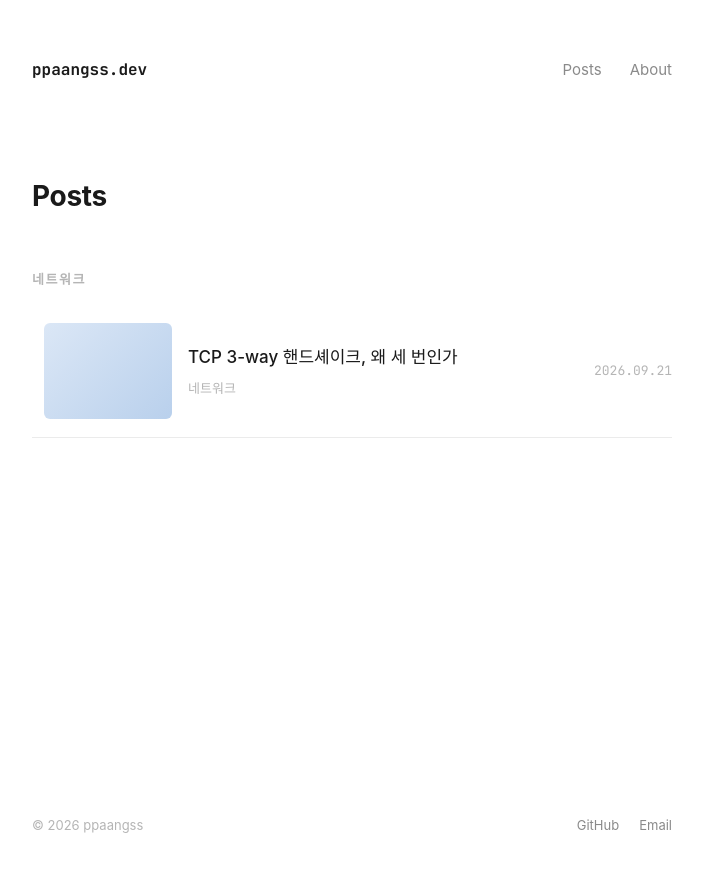
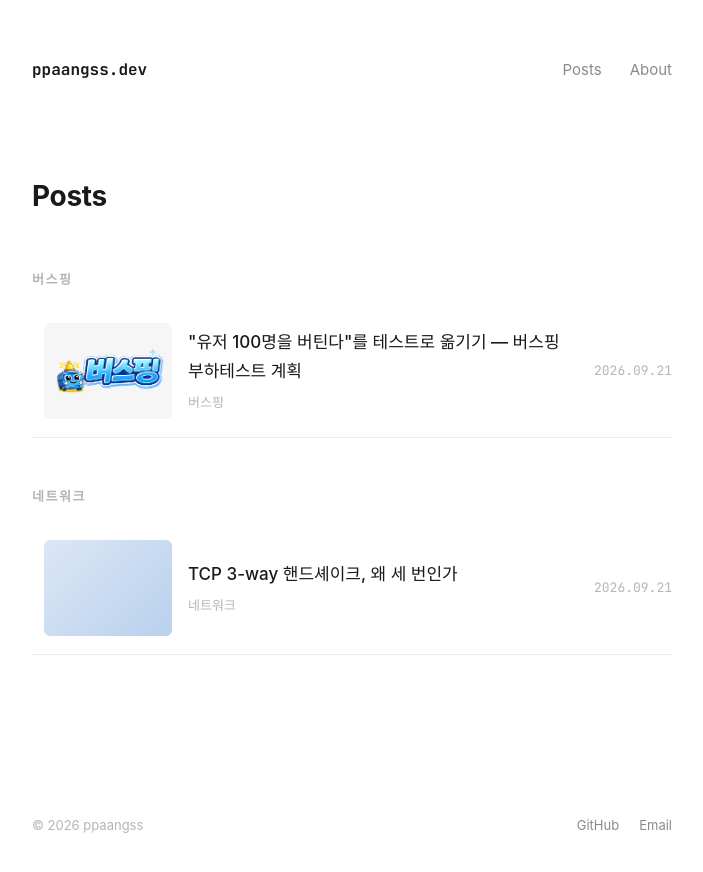
Before and after one commit to ppaangss/ppaangss.github.io, a Jekyll site: the page built from posts.html, in a window 1280 px wide. Shown: the top 872 px of the page, without its empty margins (288-991 px from the left). Built offline with Jekyll 4.4.1, drawn with Linux system fonts in a browser that asks for light colours; some web fonts are replaced; some of the changed lines change nothing that is shown.

Commit message:
post: 버스핑 부하테스트 계획 글 (초안 정리 + 썸네일)

```diff
--- /dev/null
+++ b/_posts/2026-09-21-busping-load-test-plan.md
@@ -0,0 +1,127 @@
+---
+title: "\"유저 100명을 버틴다\"를 테스트로 옮기기 — 버스핑 부하테스트 계획"
+categories: [버스핑]
+image: /assets/img/busping-mvp.png
+---
+
+![버스핑 앱](/assets/img/busping-mvp.png){: width="300"}
+
+**내가 자주 타는 버스 정류장 근처에 오면 알려주는 서비스, '버스핑'에 대하여 작성한 게시물 입니다.**
+
+# 1. 버스핑, 그리고 1차 MVP 완성
+
+짬 내서 만들던 앱의 1차 MVP가 드디어 끝났다.
+
+이름은 버스핑. 자주 타는 정류장을 즐겨찾기에 등록해두면, 그 근처에 갔을 때 "10번, 5분 후 도착 (3정거장 전)" 같은 푸시 알람이 자동으로 오는 앱이다.
+
+앱은 즐겨찾기한 정류장 근처에 갔을 때만 서버에 위치를 보낸다. 서버는 그 요청 안에서 근처 즐겨찾기를 찾고, 공공 버스 API(TAGO)에서 도착 정보를 받아 FCM으로 알람을 쏘는 구조다.
+
+이번 MVP에 들어간 기능은 디바이스 등록, 정류장 검색, 즐겨찾기, 도착정보 조회, 그리고 심장인 위치 기반 알람이다.
+
+기능은 다 됐으니 이제 배포하면 되겠다 싶지만, 그 전에 이 서버가 실제로 유저를 받으면 얼마나 버틸 수 있는지 테스트로 확인해보고자 한다.
+
+---
+
+# 2. 목표는 유저 100명, 근데 뭘 어떻게 테스트하지?
+
+목표는 미리 정해뒀다. 1차 MVP는 유저 100명. 100명이 앱을 켜놓고 쓰는 상황을 버티면 합격이라고 잡았다.
+
+그런데 막상 테스트를 하려고 보니 막막하다. "100명을 버틴다"를 어떻게 테스트로 옮기지? 동시에 요청을 100개 쏘면 되는 건가, 초당 100개인가? 서버가 안 죽으면 통과인가, 응답이 10초씩 걸려도 안 죽기만 하면 되는 건가? 목표 숫자만 있고, 그걸로 뭘 재고 뭘 확인해야 하는지가 없다.
+
+그리고 하나 더 걸리는 게 있다. 버스핑은 요청을 처리하는 길목마다 외부에 기대고 있다. 도착 정보는 공공 버스 API(TAGO)에서 오고, 알람은 FCM이 쏴준다. 정상일 때야 문제없겠지만 TAGO가 갑자기 느려지면? 아예 죽으면? 내 서버가 잘 만들어졌어도 남의 서버 때문에 무너질 수 있는 구조라, 이런 장애 상황도 꼼꼼히 확인하고 가야 한다.
+
+정리하면 질문은 두 개다. 100명을 버티는지 어떻게 확인하나. 그리고 외부가 아플 때 나는 얼마나 아픈가. 이 두 질문을 하나씩 공부하면서 테스트 계획을 세워봤다.
+
+---
+
+# 3. 기준부터 정하자
+
+고민하다 보니 순서가 잘못됐다는 걸 깨달았다. 테스트를 어떻게 돌릴지보다, 뭐가 통과인지를 먼저 정해야 했다.
+
+찾아보니 이걸 정리해둔 개념이 이미 있었다. 바로 SLO(Service Level Objective)다. "우리 서비스는 이 정도 품질을 지키겠다"고 정해두는 목표 수치다. 이게 없으면 테스트를 돌려도 결과를 해석할 수가 없다. 서버가 안 죽었어도 응답이 10초씩 걸리면 유저 입장에선 죽은 거나 마찬가지니까, "안 죽음"이 아니라 "이 속도 안에서 응답함"이 기준이 되어야 한다.
+
+> **SLO란?**
+> Service Level Objective. 서비스가 지키기로 스스로 정한 품질 목표치다. "응답시간 p95 300ms 이하, 에러율 1% 미만"처럼 구체적인 숫자로 적는다.
+>
+> 비슷한 용어로 SLI(품질을 재는 지표 자체 - 응답시간, 에러율 같은 것)와 SLA(고객과의 계약 - 어기면 배상)가 있는데, 관계는 "SLI로 재고, SLO를 목표로 삼고, SLA로 약속한다".
+
+그래서 버스핑의 기준을 정해봤다.
+
+| 항목                            | 기준                  | 이유                                            |
+| ----------------------------- | ------------------- | --------------------------------------------- |
+| 일반 조회 API (즐겨찾기 목록, 정류장 검색 등) | p95 ≤ 300ms         | 화면 보면서 기다리는 요청. 즉각 떠야 한다                      |
+| 위치 이벤트 API                    | p95 ≤ 3초            | 백그라운드 요청이라 여유는 있지만, 안에서 TAGO를 호출해서 느릴 수 있는 경로 |
+| 에러율                           | 1% 미만               | 속도 지표의 사각지대 보완. 빨리 실패하면 p95는 오히려 좋아 보인다       |
+| 알람 적시성                        | 위치 전송 → 푸시 도착 ≤ 5초  | 이 서비스의 존재 이유. 버스 놓치고 알람 오면 의미가 없다             |
+| 가용성                           | 99.9% (월 중단 43분 이내) | 인스턴스 1대의 장애나 배포가 서비스 중단이 되면 안 된다              |
+
+여기서 p95는 "요청 100개를 빠른 순으로 줄 세웠을 때 95번째 응답 시간"이다. 평균을 안 쓰는 이유는, 평균은 거짓말을 하기 때문이다. 요청 99개가 10ms고 1개가 10초면 평균은 110ms로 멀쩡해 보이지만, 유저 100명 중 1명은 10초를 기다렸다. p95는 "느린 쪽 유저의 경험"을 보는 지표다.
+
+> **p95란?**
+> 95번째 백분위수(percentile). 응답시간을 빠른 순으로 줄 세웠을 때 95% 지점의 값으로, "요청 100개 중 95개는 이 시간 안에 응답했다"는 뜻이다.
+>
+> p50(중앙값), p99도 같은 원리. 부하테스트에서 평균 대신 백분위수를 쓰는 이유는 소수의 극단값에 가려진 "느린 쪽 유저의 경험"을 봐야 하기 때문이다.
+
+이제 "버틴다"가 정의됐다. 유저 100명이 쓰는 동안 위 기준을 전부 지키면 버티는 거다. 남은 건 "유저 100명이 쓰는 동안"을 실제 요청으로 만들어내는 일이다.
+
+---
+
+# 4. 유저 100명을 시나리오로 만들기
+
+기준은 정했으니, 이제 "유저 100명이 쓰는 동안"을 만들 차례다. 그런데 유저 100명은 요청 몇 개일까?
+
+처음엔 단순히 동시에 요청 100개를 쏘면 되는 줄 알았다. 근데 부하테스트는 그렇게 만드는 게 아니었다. 유저 100명이 같은 순간에 버튼을 누르는 게 아니라 각자 자기 흐름대로 앱을 쓰니까, **"유저의 행동 시나리오 × 유저 수"**로 트래픽을 만들어야 실제와 비슷한 부하가 된다.
+
+그래서 버스핑 유저 1명의 흐름을 생각해봤다.
+
+1. 평소에는 아무 일도 없다. 앱은 유저가 즐겨찾기한 정류장 근처에 갔을 때만 서버에 위치를 알린다. 유저당 하루 몇 번, 출퇴근 시간에 몰리는 정도다.
+2. 위치를 받은 서버가 알람을 보낸다. "10번, 5분 후 도착 (3정거장 전)".
+3. 알람을 받은 유저가 앱을 연다. 도착정보 화면을 보면서 버스를 기다린다. 이때 화면이 실시간처럼 갱신되도록 앱이 30초마다 도착정보를 다시 조회한다. 버스가 올 때까지, 몇 분간.
+
+이게 버스핑 유저의 한 사이클이다. 이 시나리오에 유저 100명을 태우는 게 곧 부하테스트가 된다. 이제 이 시나리오로 어떤 테스트를 돌릴지 정하면 된다.
+
+---
+
+# 5. 어떤 테스트를 해야 하나
+
+시나리오는 만들었으니 이제 돌리면 되는데, 알아보니 부하테스트라는 게 한 종류가 아니었다. 목적마다 다른 테스트가 있고, 배포 전에 확인해야 할 것들을 정리하니 일곱 개가 나왔다.
+
+| #   | 테스트      | 답하려는 질문                             |
+| --- | -------- | ----------------------------------- |
+| 1   | 베이스라인 측정 | 부하가 없을 때 각 API의 기준 수치는? (유저 1명)     |
+| 2   | 로드 테스트   | 유저 100명을 SLO 안에서 버티나? (본편)          |
+| 3   | 스트레스 테스트 | 한계는 몇 명이고, 한계에서 어떤 모양으로 무너지나?       |
+| 4   | 스파이크 테스트 | 출근 시간처럼 트래픽이 순간에 몰리면?               |
+| 5   | 소크 테스트   | 며칠씩 돌려도 새는 것(메모리·커넥션·디스크) 없나?       |
+| 6   | 장애 상황 테스트 | TAGO가 느려지면? Redis가 죽으면? FCM이 실패하면?  |
+| 7   | 가용성 테스트  | 인스턴스 1대가 죽어도, 배포 중에도 서비스가 되나?       |
+
+1~5번은 첫 번째 질문("100명을 버티나")의 변주다. 기준 수치부터 재고(1), 목표를 버티는지(2), 여유는 얼마나 있는지(3), 몰릴 때(4)와 오래 돌 때(5)는 어떤지. 특히 스파이크는 버스핑에서 그냥 넘어갈 수 없는 게, 이 서비스의 트래픽은 하루 종일 균등한 게 아니라 **출근 시간 30분에 몰리는 게 본질**이라서다. 소크도 마찬가지로, 24시간 돌아갈 서버라면 세 시간짜리 테스트에 안 보이는 문제가 운영 3일 차에 터진다.
+
+6~7번이 두 번째 질문("외부와 인프라가 아플 때")의 몫이다. 장애는 일부러 주입해본다. 진짜 TAGO를 느리게 만들 수는 없으니, 환경은 실제 그대로 두고 **외부 의존성만 지연·실패를 흉내내는 가짜로 갈아끼워서** 테스트한다.
+
+순서에도 이유가 있다. 베이스라인이 맨 앞인 건 기준 없이는 비교가 안 되기 때문이고, 장애·가용성이 뒤인 건 **변수를 하나씩만 바꾸기 위해서다**. 정상 조건 통과를 먼저 확인해놔야, 장애 조건에서 무너졌을 때 그게 장애 때문이라고 말할 수 있다.
+
+## 어디서 돌리나
+
+전부 **실제 배포 환경에서** 돌린다.
+
+> **로컬에서 돌리면 안 되는 이유**
+>
+> - **수치가 다르다** - 내 노트북에서 잰 300ms는 실제 서버의 300ms가 아니다. CPU도 네트워크도 운영과 다르다.
+> - **네트워크 왕복이 빠진다** - DB가 같은 머신에 있으면 실제로는 존재하는 네트워크 왕복이 통째로 사라진다.
+> - **가용성 테스트가 불가능하다** - 인스턴스를 죽여보는 테스트는 로드밸런서 없이는 아예 할 수 없다.
+
+그래서 운영과 같은 구성(로드밸런서 + 서버 2대)을 클라우드에 띄우고, 부하는 그 밖에서 쏜다. 로컬의 역할은 테스트 스크립트가 제대로 도는지 확인하는 리허설까지고, 판정에 쓸 수치는 전부 배포 환경에서 나온 것만 믿기로 했다.
+
+## 도구
+
+**k6**를 쓰기로 했다. 유저 시나리오를 코드로 쓸 수 있고, SLO를 임계값(thresholds)으로 걸어두면 테스트가 끝날 때 통과/실패를 자동으로 판정해준다. 시나리오도 기준도 이미 만들어놨으니, 그대로 옮기기만 하면 된다.
+
+---
+
+# 정리
+
+막막했던 "유저 100명을 버틸까"가 이제 실행 가능한 계획이 됐다. 기준(SLO) 다섯 개를 정했고, 유저의 행동을 시나리오로 만들었고, 배포 전에 돌릴 테스트 일곱 개와 순서를 정했다.
+
+다음 글에서는 실제 배포 환경을 띄우고 이 계획을 하나씩 돌려본다.
--- a/assets/css/main.css
+++ b/assets/css/main.css
@@ -136,6 +136,7 @@ main { flex: 1; }
 .cat-네트워크 { background: linear-gradient(135deg, #1e2a44, #2c4a6e); }
 .cat-DB      { background: linear-gradient(135deg, #1e3a2f, #2e5c48); }
 .cat-회고     { background: linear-gradient(135deg, #3a2e1e, #5c4a2e); }
+.cat-버스핑   { background: linear-gradient(135deg, #23384a, #2e5a5c); }
 
 @media (prefers-color-scheme: light) {
   .cat-네트워크 { background: linear-gradient(135deg, #dbe7f6, #b9d0ec); }
@@ -205,6 +206,7 @@ main { flex: 1; }
 
 .post-body > * + * { margin-top: 24px; }
 
+.post-body h1,
 .post-body h2 {
   padding-top: 16px;
   font-size: 22px;
```
Also changed, not shown: assets/img/busping-mvp.png (added), 1 other file.
